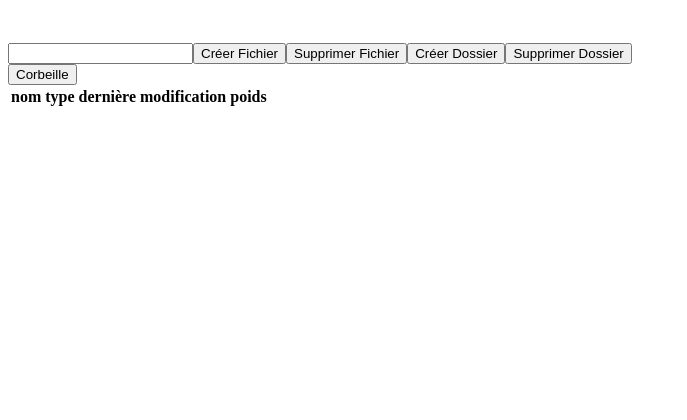
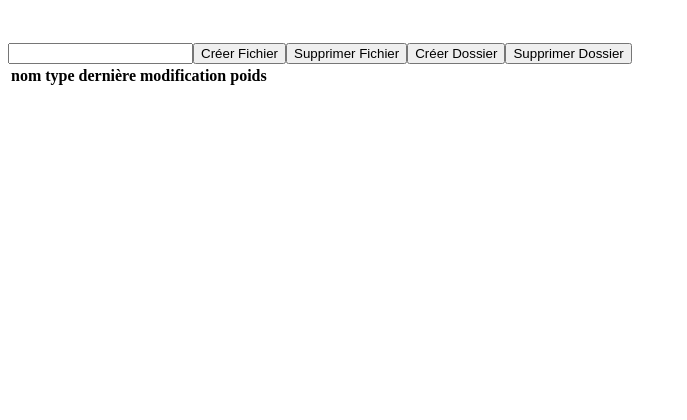
Before and after one commit to RDemarch/file_explorer, a PHP site: page / in a window 1280 px wide. Shown: the top 420 px of the page, without its empty margins (0-687 px from the left). Run offline with PHP 8.4, Linux system fonts and the light colour scheme; data that the repository does not hold is empty.

Commit message:
Remove bin path

```diff
--- a/index.php
+++ b/index.php
@@ -91,7 +91,7 @@ if (isset($_POST['dir']) AND $_POST['dir'] === "dir_delete") {
 
     echo "<button type=\"submit\" name=\"dir\" value=\"dir_create\">Créer Dossier</button>";
     echo "<button type=\"submit\" name=\"dir\" value=\"dir_delete\">Supprimer Dossier</button><br>";
-    echo "<button type=\"submit\" name=\"choisis\" value=\"$corbeille\">Corbeille</button><br>";
+
 ?>
 <table>
   <th>nom</th>
```
